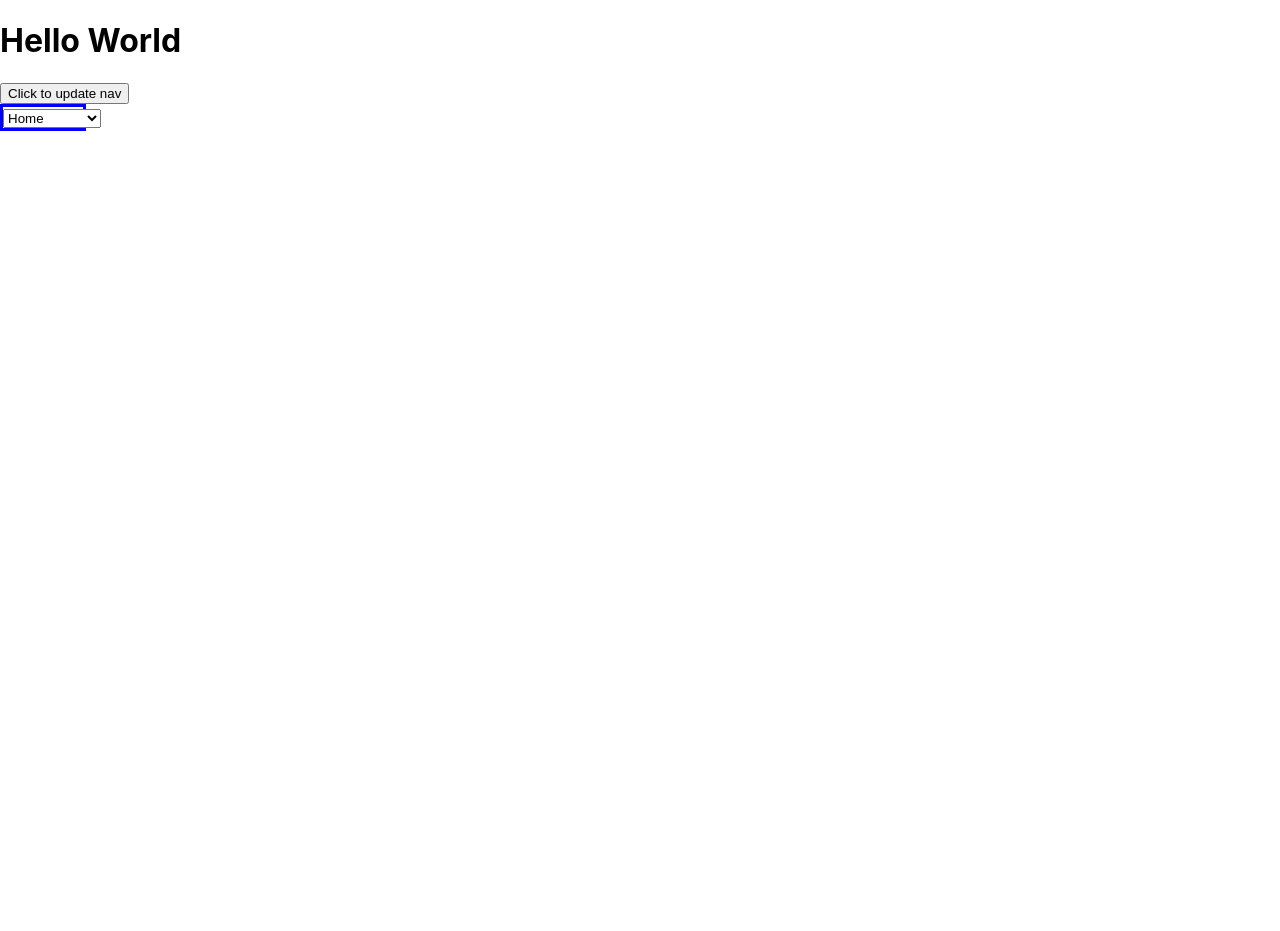
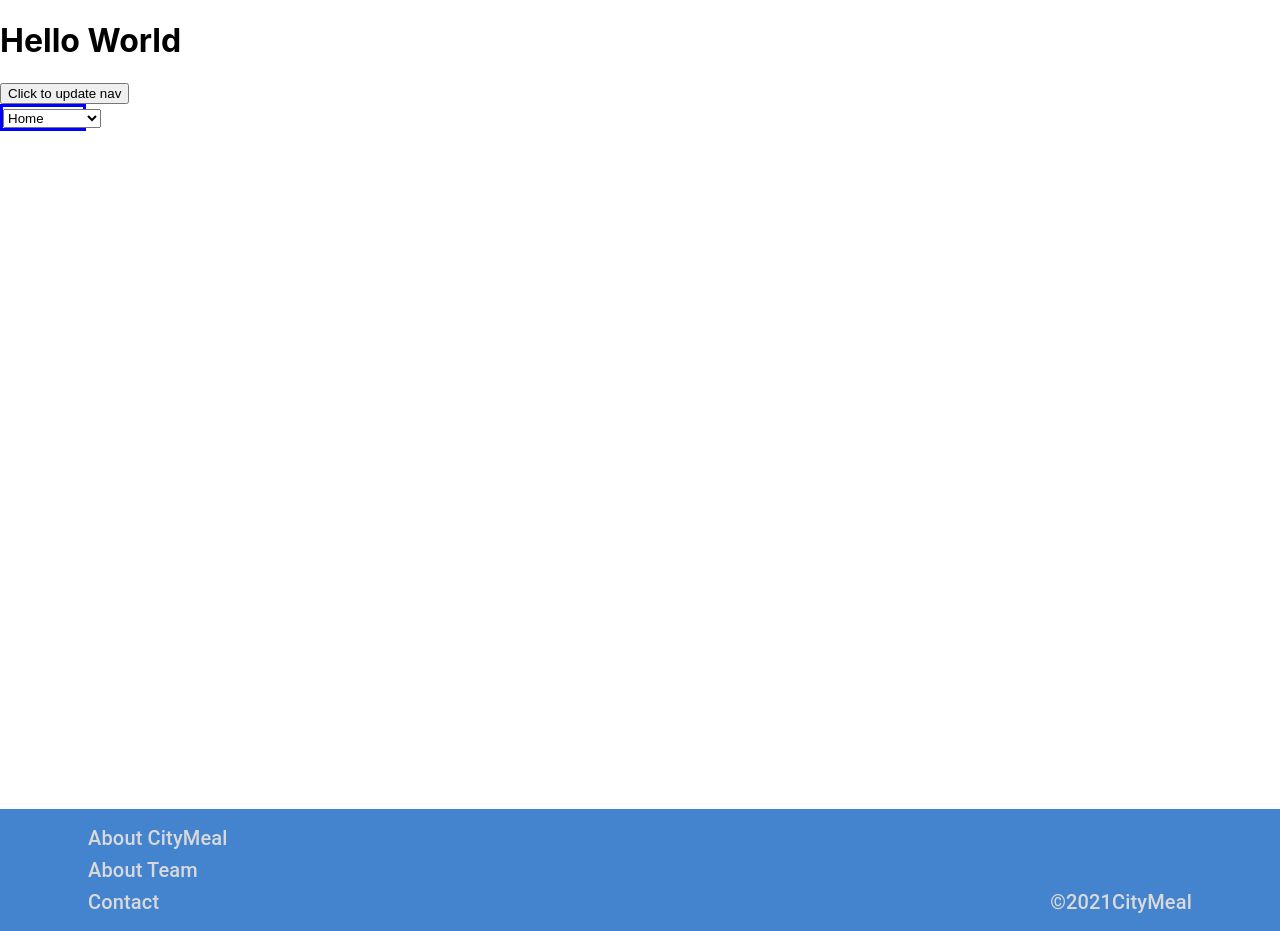
Before and after one commit to CityMeal/CityMealFrontend, a React (Create React App) app in the folder citymealclient/: page / in a window 1280 px wide. Before the commit the page ends 800 px from the top, so only its background shows below. Built offline with nearby package versions, Linux system fonts and the light colour scheme.

Commit message:
updated footer

```diff
--- a/citymealclient/public/index.html
+++ b/citymealclient/public/index.html
@@ -1,14 +1,12 @@
 <!DOCTYPE html>
 <html lang="en">
+
 <head>
   <meta charset="utf-8" />
   <link rel="icon" href="%PUBLIC_URL%/favicon.ico" />
   <meta name="viewport" content="width=device-width, initial-scale=1" />
   <meta name="theme-color" content="#000000" />
-    <meta
-      name="description"
-      content="Web site created using create-react-app"
-    />
+  <meta name="description" content="Web site created using create-react-app" />
   <link rel="apple-touch-icon" href="%PUBLIC_URL%/logo192.png" />
   <!--
       manifest.json provides metadata used when your web app is installed on a
@@ -24,8 +22,9 @@
       work correctly both with client-side routing and a non-root public URL.
       Learn how to configure a non-root public URL by running `npm run build`.
     -->
-    <title>React App</title>
+  <title>CityMeal</title>
 </head>
+
 <body>
   <noscript>You need to enable JavaScript to run this app.</noscript>
   <div id="root"></div>
@@ -40,4 +39,5 @@
       To create a production bundle, use `npm run build` or `yarn build`.
     -->
 </body>
+
 </html>
--- a/citymealclient/src/App.js
+++ b/citymealclient/src/App.js
@@ -1,13 +1,13 @@
 import React from 'react';
 import './App.css';
-import Nav from './Component/Navbar/navbar'
-
+import Nav from './Component/Navbar/Navbar'
+import Footer from './Component/Footer/footer'
 
 function App() {
 
-  const[screenSize, setScreenSize] = React.useState(360)
+  const [screenSize, setScreenSize] = React.useState(360)
 
-  const updateNav = () =>{
+  const updateNav = () => {
     setScreenSize(1024)
     console.log('clicking button')
   }
@@ -18,6 +18,7 @@ function App() {
       <h1>Hello World</h1>
       <button onClick={updateNav}>Click to update nav</button>
       <Nav size={screenSize} />
+      <Footer />
     </div>
   );
 }
--- a/citymealclient/src/Component/Footer/footer.js
+++ b/citymealclient/src/Component/Footer/footer.js
@@ -1,15 +1,75 @@
 import React from 'react';
+import Typography from '@material-ui/core/Typography';
+import { makeStyles } from '@material-ui/core/styles';
+import Container from '@material-ui/core/Container';
+import Link from '@material-ui/core/Link';
+
+function Copyright() {
+  return (
+    <Typography variant="h6" color="#D9D9D9" >
+      {/* {'© '}
+      {new Date().getFullYear()}
+      <Link color="inherit" href="https://material-ui.com/">
+        CityMeal
+      </Link> */}
+      ©2021CityMeal
+    </Typography>
+  );
+}
+
+const useStyles = makeStyles((theme) => ({
+  root: {
+    display: 'flex',
+    flexDirection: 'column',
+    minHeight: '100vh',
+  },
+  footer: {
+    display: 'flex',
+    flexDirection: 'row',
+    paddingLeft: '5%',
+    paddingRight: '5%',
+    paddingTop: '1%',
+    paddingBottom: '1%',
+    marginTop: 'auto',
+    backgroundColor: '#4484CE',
+    color: '#D9D9D9'
+  },
+  copyright: {
+    display: 'flex',
+    alignItems: 'flex-end'
+  }
+}));
 
 
 function Footer() {
 
+  const classes = useStyles();
 
   return (
-    <div className="footer">
-      <h1>footer</h1>
-
+    <div className={classes.root}>
+      <footer className={classes.footer}>
+        <Container maxWidth="xl">
+          <Link color="inherit" href="https://material-ui.com/"><Typography variant="h6">About CityMeal</Typography></Link>
+          <Link color="inherit" href="https://material-ui.com/"><Typography variant="h6">About Team</Typography></Link>
+          <Link color="inherit" href="https://material-ui.com/"><Typography variant="h6">Contact</Typography></Link>
+        </Container>
+        <div className={classes.copyright} >
+          <Container maxWidth="xl">
+            <Copyright />
+          </Container>
+        </div>
+      </footer>
     </div>
   );
 }
 
+// function Footer() {
+//   return (
+//     <Container maxWidth="xl">
+//       <Link color="inherit" href="https://material-ui.com/">About CityMeal</Link>
+//       <Link color="inherit" href="https://material-ui.com/">About Team</Link>
+//       <Link color="inherit" href="https://material-ui.com/">Contact</Link>
+//     </Container>
+//   );
+// }
 export default Footer;
```
Lines whose indentation alone changed are shown as unchanged.
